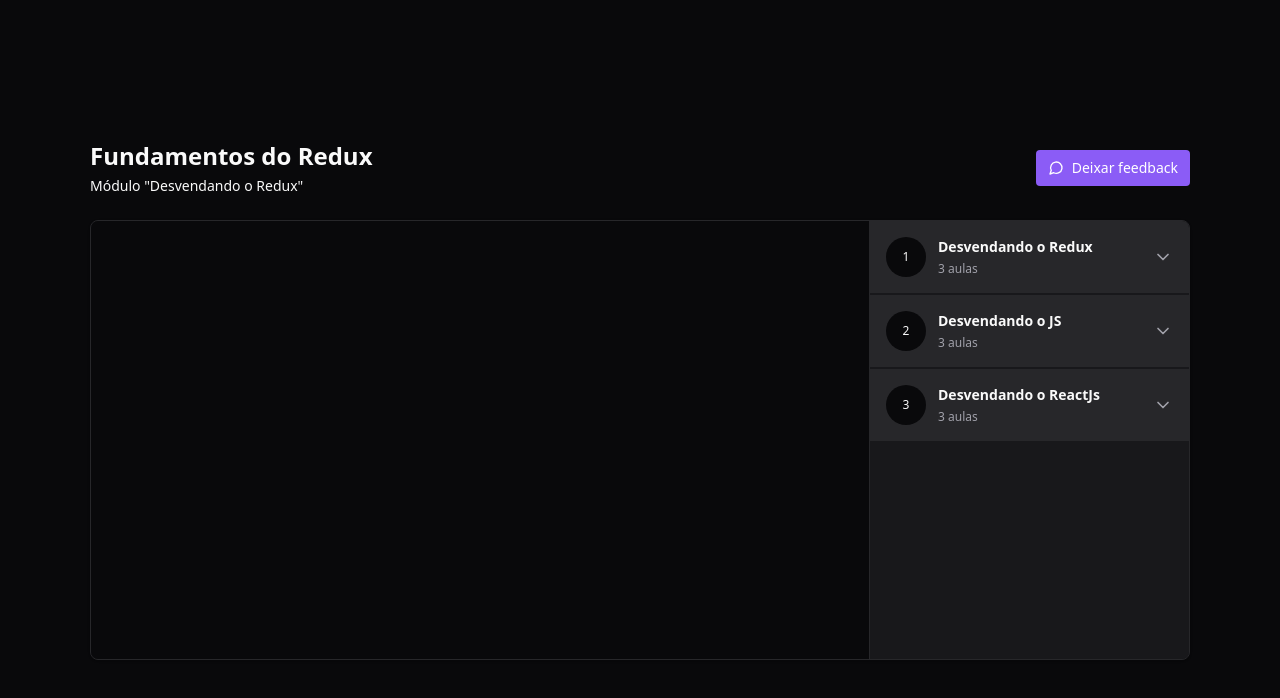
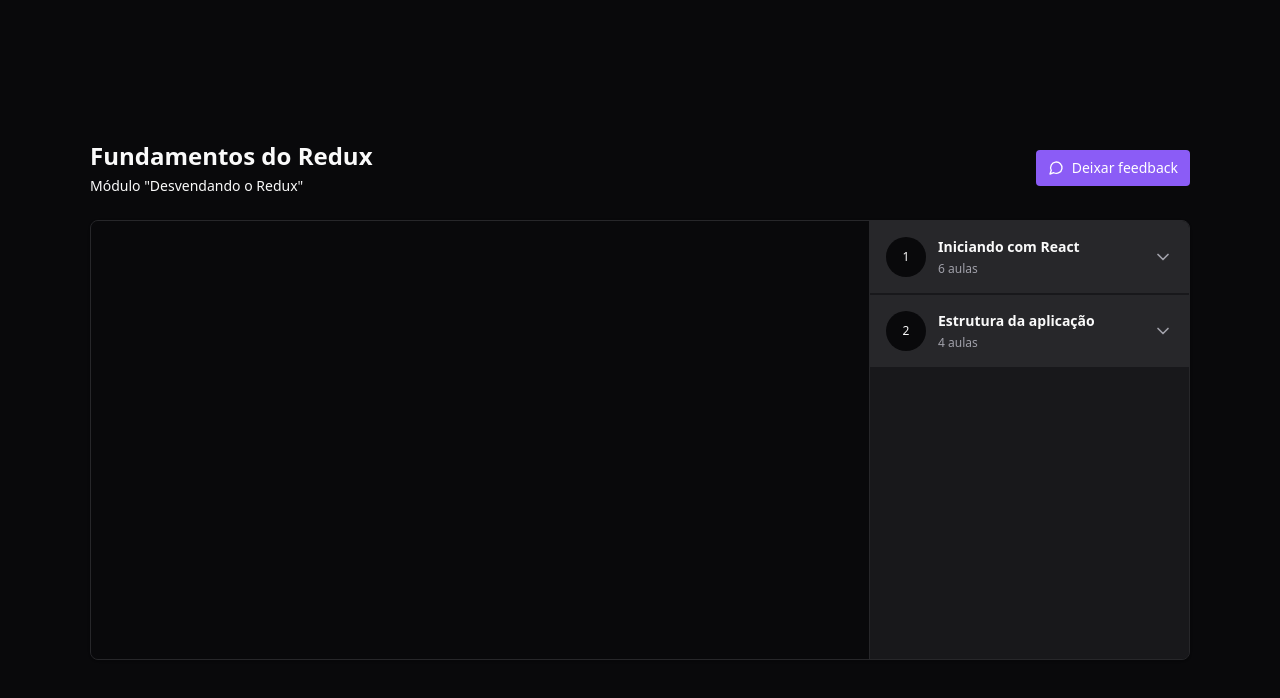
Before and after one commit to mateusrc-dev/react-redux-zustand, a React (Vite) app: page / in a window 1280 px wide. Shown: the top 698 px of the page. Built offline with nearby package versions, Linux system fonts and the light colour scheme.

Commit message:
updated project

```diff
--- a/src/components/Module.tsx
+++ b/src/components/Module.tsx
@@ -1,6 +1,7 @@
 import { ChevronDown } from "lucide-react";
 import { Lesson } from "./Lesson";
 import * as Collapsible from "@radix-ui/react-collapsible";
+import { useAppSelector } from "../store";
 
 interface ModuleProps {
   moduleIndex: number;
@@ -9,6 +10,10 @@
 }
 
 export function Module({ amountOfLessons, title, moduleIndex }: ModuleProps) {
+  const lessons = useAppSelector((state) => {
+    return state.player.course.modules[moduleIndex].lessons;
+  });
+
   return (
     <Collapsible.Root className="group">
       <Collapsible.Trigger className="flex w-full items-center gap-3 bg-zinc-800 p-4">
@@ -24,9 +29,15 @@
 
       <Collapsible.Content>
         <nav className="relative flex flex-col gap-4 p-6">
-          <Lesson title="Fundamentos Redux" duration="09:15" />
-          <Lesson title="Fundamentos JS" duration="09:15" />
-          <Lesson title="Fundamentos ReactJs" duration="09:15" />
+          {lessons.map((lesson) => {
+            return (
+              <Lesson
+                key={lesson.id}
+                title={lesson.title}
+                duration={lesson.duration}
+              />
+            );
+          })}
         </nav>
       </Collapsible.Content>
     </Collapsible.Root>
--- a/src/pages/player.tsx
+++ b/src/pages/player.tsx
@@ -2,8 +2,13 @@
 import { Header } from "../components/Header";
 import { Video } from "../components/Video";
 import { Module } from "../components/Module";
+import { useAppSelector } from "../store";
 
 export function Player() {
+  const modules = useAppSelector((state) => {
+    return state.player.course.modules;
+  });
+
   return (
     <div className="h-screen bg-zinc-950 text-zinc-50 flex justify-center items-center">
       <div className="flex w-[1100px] flex-col gap-6">
@@ -21,21 +26,16 @@
             </div>
           </div>
           <aside className="w-80 absolute top-0 bottom-0 right-0 border-l divide-y-2 divide-zinc-900 border-zinc-800 bg-zinc-900 overflow-y-scroll scrollbar scrollbar-thin scrollbar-track-zinc-950 scrollbar-thumb-zinc-800">
-            <Module
-              moduleIndex={0}
-              title="Desvendando o Redux"
-              amountOfLessons={3}
-            />
-            <Module
-              moduleIndex={1}
-              title="Desvendando o JS"
-              amountOfLessons={3}
-            />
-            <Module
-              moduleIndex={2}
-              title="Desvendando o ReactJs"
-              amountOfLessons={3}
-            />
+            {modules.map((module, index) => {
+              return (
+                <Module
+                  key={module.id}
+                  moduleIndex={index}
+                  title={module.title}
+                  amountOfLessons={module.lessons.length}
+                />
+              );
+            })}
           </aside>
         </main>
       </div>
--- /dev/null
+++ b/src/pages/slices/player.ts
@@ -0,0 +1,67 @@
+import { createSlice } from "@reduxjs/toolkit";
+
+const playerSlice = createSlice({
+  name: "player",
+  initialState: {
+    course: {
+      modules: [
+        {
+          id: "1",
+          title: "Iniciando com React",
+          lessons: [
+            { id: "Jai8w6K_GnY", title: "CSS Modules", duration: "13:45" },
+            {
+              id: "w-DW4DhDfcw",
+              title: "Estilização do Post",
+              duration: "10:05",
+            },
+            {
+              id: "D83-55LUdKE",
+              title: "Componente: Header",
+              duration: "06:33",
+            },
+            {
+              id: "W_ATsETujaY",
+              title: "Componente: Sidebar",
+              duration: "09:12",
+            },
+            { id: "Pj8dPeameYo", title: "CSS Global", duration: "03:23" },
+            {
+              id: "8KBq2vhwbac",
+              title: "Form de comentários",
+              duration: "11:34",
+            },
+          ],
+        },
+        {
+          id: "2",
+          title: "Estrutura da aplicação",
+          lessons: [
+            {
+              id: "gE48FQXRZ_o",
+              title: "Componente: Comment",
+              duration: "13:45",
+            },
+            { id: "Ng_Vk4tBl0g", title: "Responsividade", duration: "10:05" },
+            {
+              id: "h5JA3wfuW1k",
+              title: "Interações no JSX",
+              duration: "06:33",
+            },
+            {
+              id: "1G0vSTqWELg",
+              title: "Utilizando estado",
+              duration: "09:12",
+            },
+          ],
+        },
+      ],
+    },
+    currentModuleIndex: 0,
+    currentLessonIndex: 0,
+  },
+  // reducers are the actions
+  reducers: {},
+});
+
+export const player = playerSlice.reducer;
--- a/src/store/index.ts
+++ b/src/store/index.ts
@@ -1,10 +1,13 @@
 import { configureStore } from "@reduxjs/toolkit";
 import { useSelector, TypedUseSelectorHook } from "react-redux";
+import { player } from "../pages/slices/player";
 
 // redux use the context api
 // store is the global state
 export const store = configureStore({
-  reducer: {},
+  reducer: {
+    player: player,
+  },
 });
 
 // function getState returns all state, and ReturnType get the format of state
```
